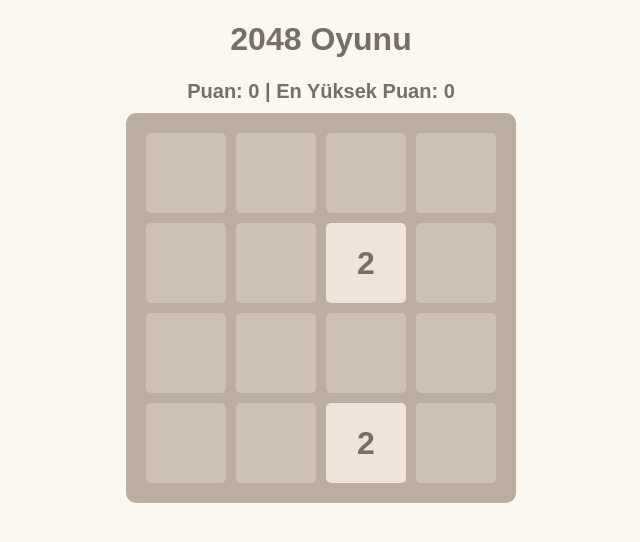
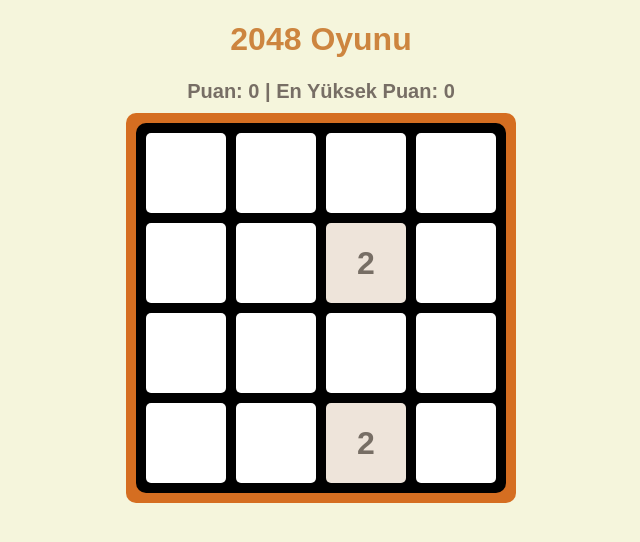
Before and after one commit to Riverarsoft/2048, a plain HTML site: page index.html in a window 1280 px wide. Shown: the whole page, without its empty margins (319-959 px from the left). Drawn offline with Linux system fonts and the light colour scheme.

Commit message:
Update index.html

```diff
--- a/index.html
+++ b/index.html
@@ -8,15 +8,15 @@
         body {
             font-family: Arial, sans-serif;
             text-align: center;
-            background: #faf8ef;
+            background: #f5f5dc;
             margin: 0;
         }
         h1 {
-            color: #776e65;
+            color: #cd853f;
         }
         #game-container {
             display: inline-block;
-            background: #bbada0;
+            background: #d56e21;
             padding: 10px;
             border-radius: 10px;
             margin-top: 10px;
@@ -31,7 +31,7 @@
             grid-template-rows: repeat(4, 80px);
             gap: 10px;
             padding: 10px;
-            background: #bbada0;
+            background: #000000;
             border-radius: 10px;
         }
         .tile {
@@ -42,7 +42,7 @@
             font-weight: bold;
             text-align: center;
             border-radius: 5px;
-            background: #cdc1b4;
+            background: #43c6db;  /* Arka planı siyah yapıyoruz */
             color: #776e65;
             display: flex;
             justify-content: center;
@@ -73,7 +73,7 @@
             font-size: 16px;
             font-weight: bold;
             color: white;
-            background: #8f7a66;
+            background: #43c6db;
             border: none;
             border-radius: 5px;
             cursor: pointer;
@@ -83,7 +83,7 @@
 <body>
     <h1>2048 Oyunu</h1>
     <div id="score-container">
-        Puan: <span id="score">0</span> | En Yüksek Puan: <span id="high-score">0</span>
+        Puan: <span id="score">0</span>  |  En Yüksek Puan: <span id="high-score">0</span>
     </div>
     <div id="game-container">
         <div class="grid" id="grid"></div>
@@ -108,7 +108,7 @@
                     32: "#f67c5f", 64: "#f65e3b", 128: "#edcf72", 256: "#edcc61",
                     512: "#edc850", 1024: "#edc53f", 2048: "#edc22e"
                 };
-                return colors[num] || "#cdc1b4";
+                return colors[num] || "#ffffff";
             }
 
             function initGame() {
@@ -128,7 +128,7 @@
                     let tile = document.createElement("div");
                     tile.classList.add("tile");
                     tile.textContent = num || "";
-                    tile.style.background = getTileColor(num);
+                    tile.style.background = getTileColor(num); // Sayının rengi burada ayarlanıyor
                     grid.appendChild(tile);
                 }));
                 scoreDisplay.textContent = score;
```
